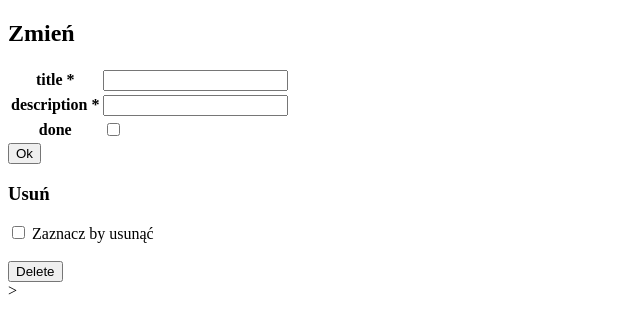
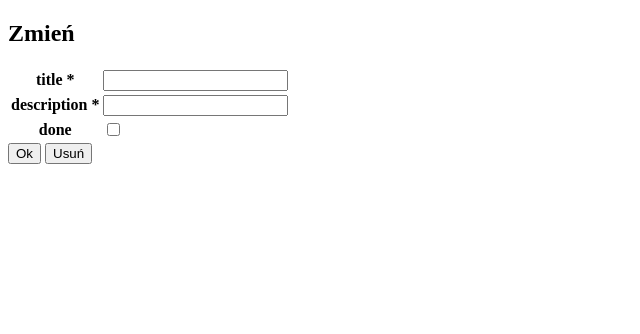
Before and after one commit to MegLip/SQLite_TODO, a Flask app: template templates/todo.html in a window 1280 px wide. Shown: the top 334 px of the page, without its empty margins (0-640 px from the left). Run offline with Flask 2, Linux system fonts and the light colour scheme; the template is opened without the code that fills it: values that come from a table or form of the project are taken from there, others are empty.

Commit message:
Update todo.html

```diff
--- a/templates/todo.html
+++ b/templates/todo.html
@@ -18,16 +18,8 @@
             {% endfor %}
         </table>
         <input type="submit" value="Ok">
+        <input type="submit" name="delete" value="Usuń">
     </form>
-    <h3> Usuń </h3>
-    <form method="POST" action="/todos/delete/{{ todo_id }}/">
 
-        {{ form.hidden_tag() }}
-        <table>
-            <input type="checkbox" name="Usuwamy wybraną pozycję" value="1"> Zaznacz by usunąć
-            <br><br>
-            <input type="submit" value="Delete">
-        </table>>
-    </form>
 </body>
 </html>
```
